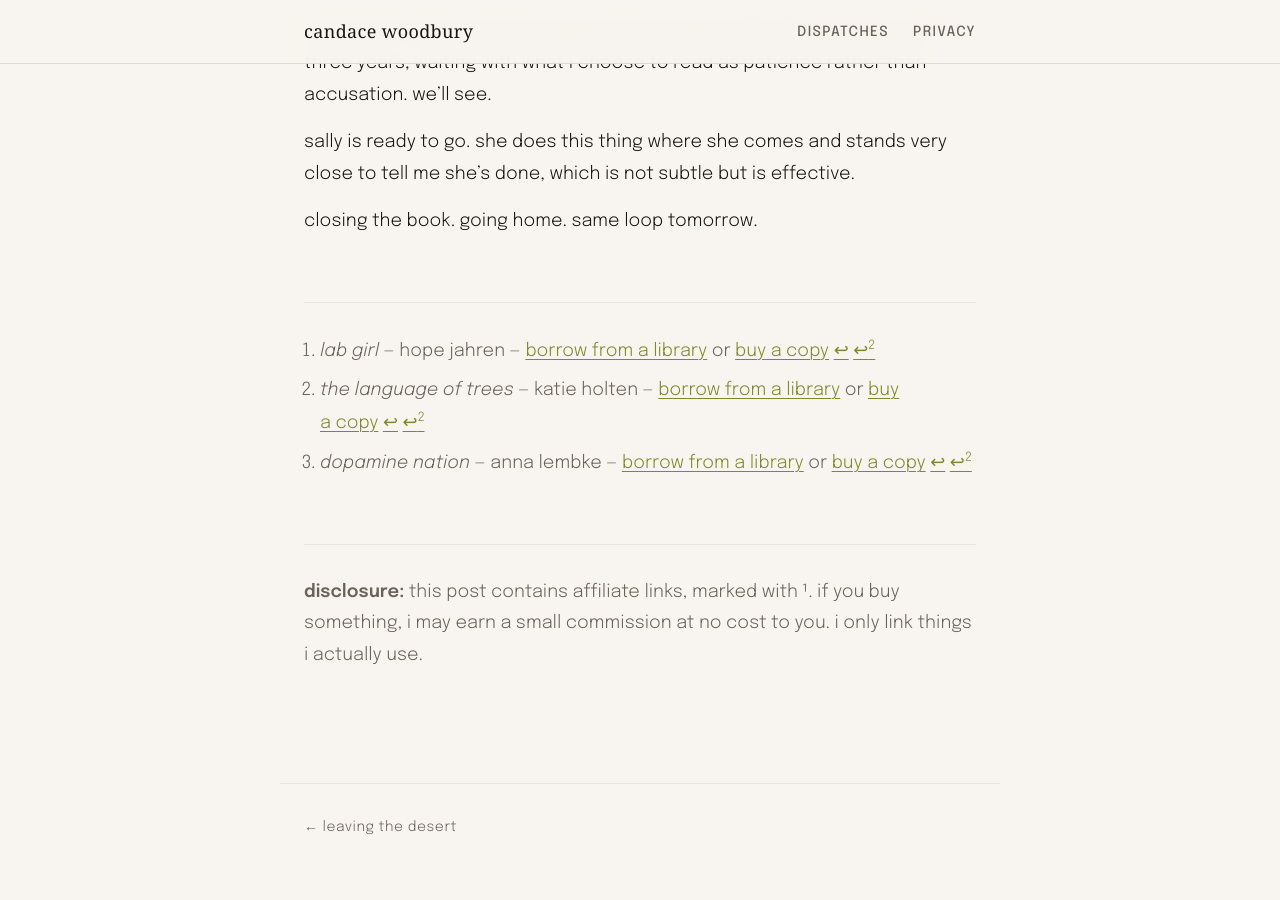
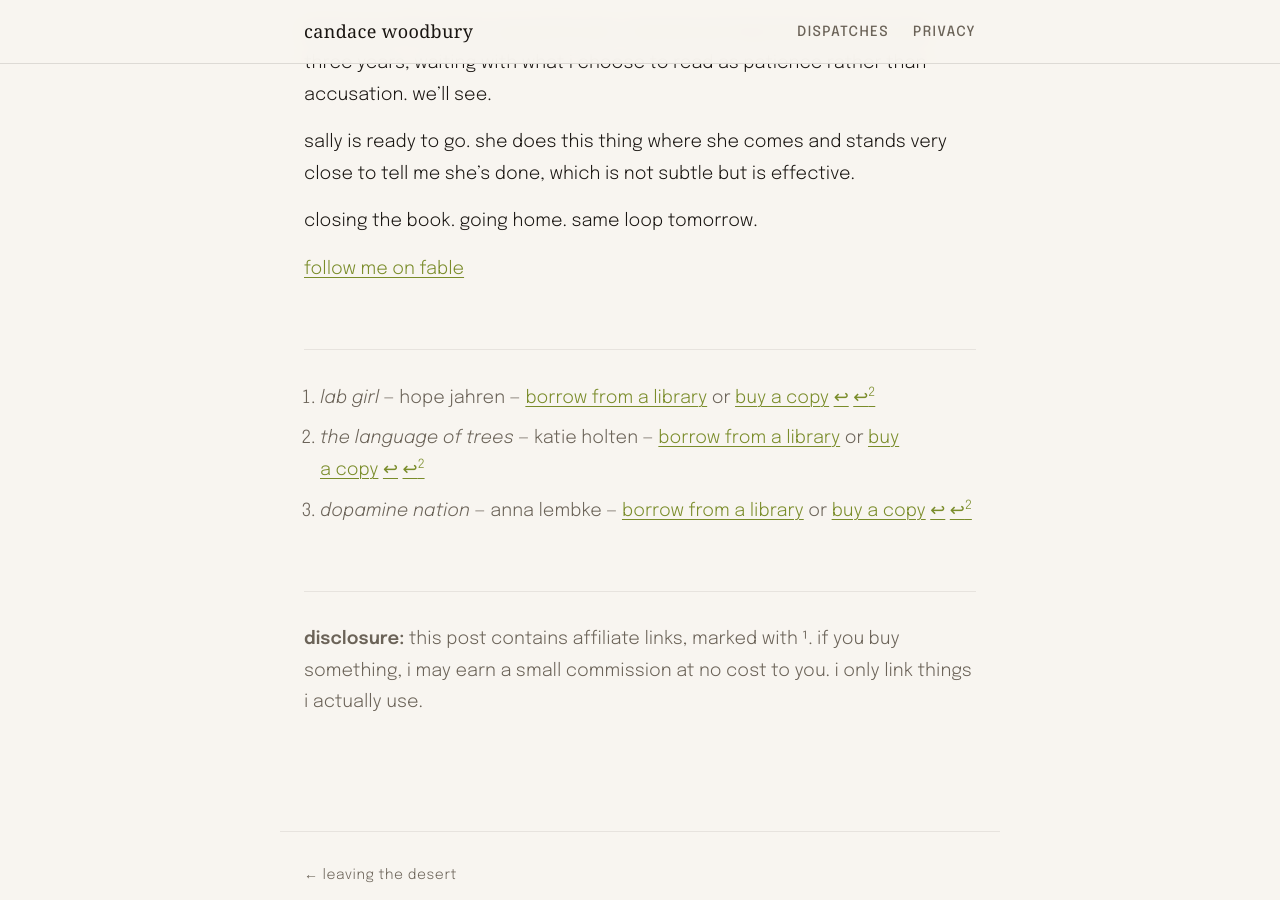
Before and after one commit to candacemonster/candace-woodbury, a Jekyll site: the page built from _posts/2026-04-12-reaching-for-things.md, in a window 1280 px wide and 900 px high, scrolled down 3002 px. Built offline with Jekyll 4.4.1, drawn with Linux system fonts in a browser that asks for light colours; some web fonts are replaced.

Commit message:
update april 12 post

```diff
--- a/_posts/2026-04-12-reaching-for-things.md
+++ b/_posts/2026-04-12-reaching-for-things.md
@@ -68,6 +68,8 @@ sally is ready to go. she does this thing where she comes and stands very close
 
 closing the book. going home. same loop tomorrow.
 
+[follow me on fable](https://fable.co/fabler/candace-569856504199)
+
 [^1]: *lab girl* — hope jahren — [borrow from a library](https://search.worldcat.org/title/951948195) or [buy a copy](https://bookshop.org/a/381/9781101873724)
 [^2]: *the language of trees* — katie holten — [borrow from a library](https://search.worldcat.org/title/1366126454) or [buy a copy](https://bookshop.org/a/381/9781959030782)
 [^3]: *dopamine nation* — anna lembke — [borrow from a library](https://search.worldcat.org/title/1200834183) or [buy a copy](https://bookshop.org/a/381/9780525541562)
```
